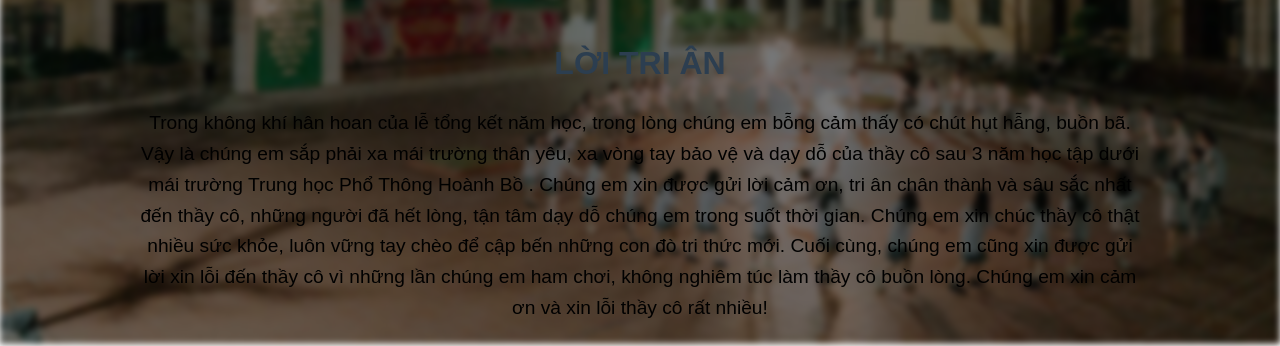
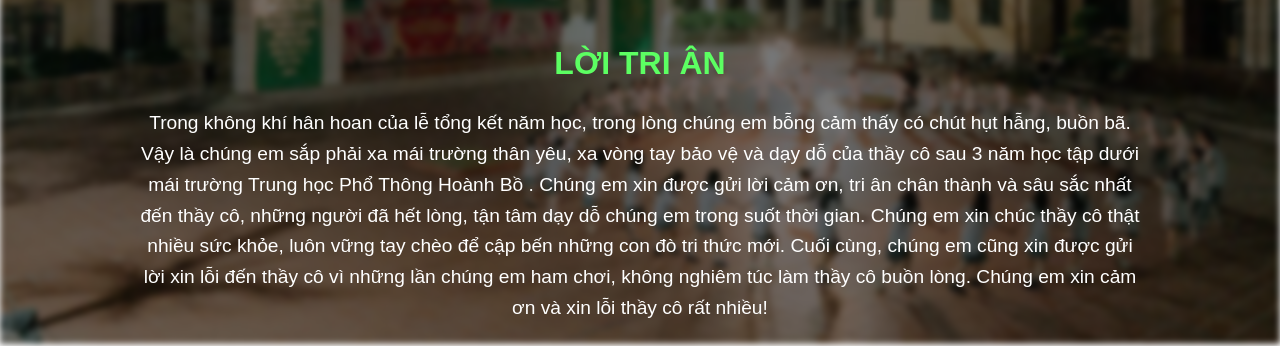
Before and after one commit to WiBuMan/12A2-K52, a plain HTML site: page index.html in a window 1280 px wide. Shown: the part 456-802 px from the top of the page. Drawn offline with Linux system fonts and the light colour scheme.

Commit message:
Update files

```diff
--- a/HBO.css
+++ b/HBO.css
@@ -14,13 +14,12 @@ body::before {
     left: 0;
     width: 100vw;
     height: 100vh;
-    background: url('img_data/bg.jpg') center/cover no-repeat;
+    background: url('img_data/bg.jpg') center center / cover no-repeat fixed;
     filter: brightness(0.5) blur(3px);
     z-index: -1;
     pointer-events: none;
 }
 
-}
 html {
     scroll-behavior: smooth;
 }
@@ -137,11 +136,12 @@ header {
     text-align: center;
     font-size: 1.2rem;
     line-height: 1.6;
+	color: #ffffff;
 }
 .intro-text h2 {
     margin-bottom: 10px;
     font-size: 2rem;
-    color: #2c3e50;
+    color: #5cff62;
 }
 .content {
     padding: 20px;
```
